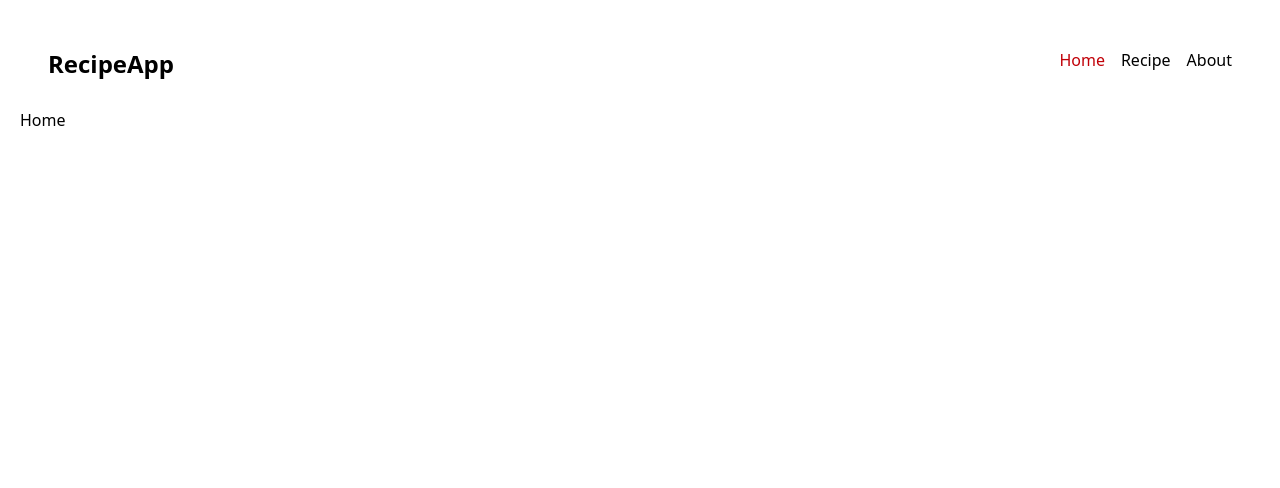
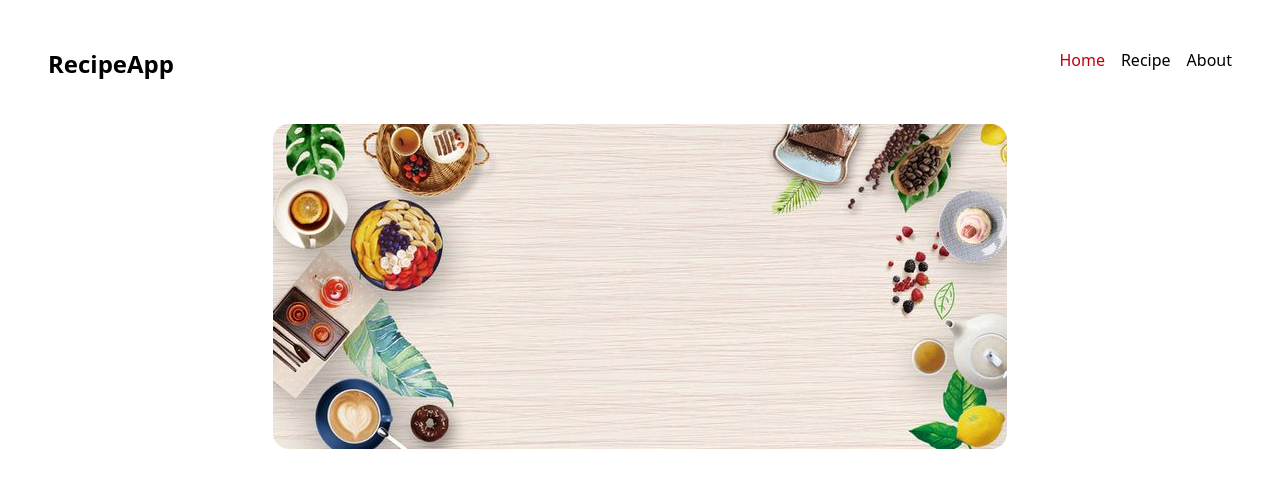
Before and after one commit to om-dev007/Recipe-App, a React (Vite) app: page / in a window 1280 px wide. Shown: the top 488 px of the page. Built offline with nearby package versions, Linux system fonts and the light colour scheme.

Commit message:
hero section

```diff
--- a/src/pages/Home.jsx
+++ b/src/pages/Home.jsx
@@ -2,7 +2,11 @@ import React from 'react'
 
 const Home = () => {
   return (
-    <div>Home</div>
+    <div className='p-4'>
+        <div className='object-contain flex justify-center'>
+            <img className='h-auto rounded-2xl ' src='/public/hero-sec.jpg' alt="" />
+        </div>
+    </div>
   )
 }
 
```
